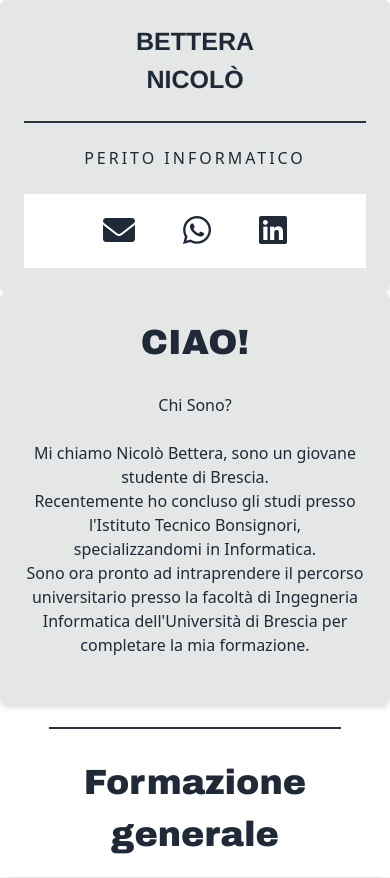
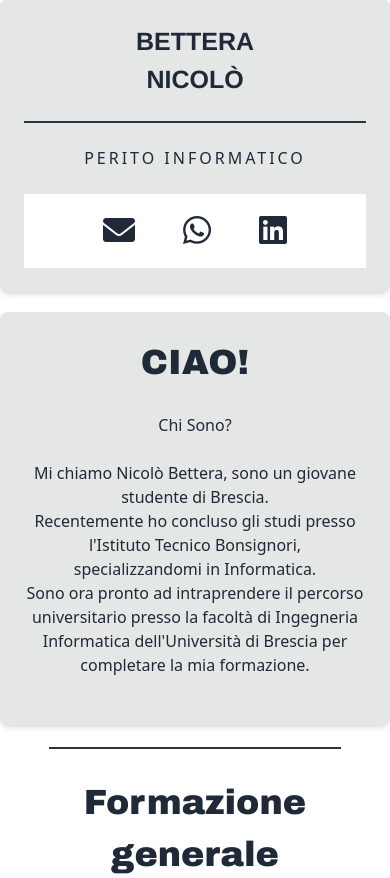
Before and after one commit to BetteraNicolo/webCV, a PHP site: page / in a window 390 px wide. Shown: the part 126-1004 px from the top of the page. Run offline with PHP 8.4, Linux system fonts and the light colour scheme; some libraries are stand-ins or nearby versions.

Commit message:
Update styles.css

```diff
--- a/static/styles.css
+++ b/static/styles.css
@@ -183,4 +183,7 @@ nav .fa{
         margin: 0 auto;
     }
 
+    #info {
+        margin-top: 20px ;
+    }
 }
```
